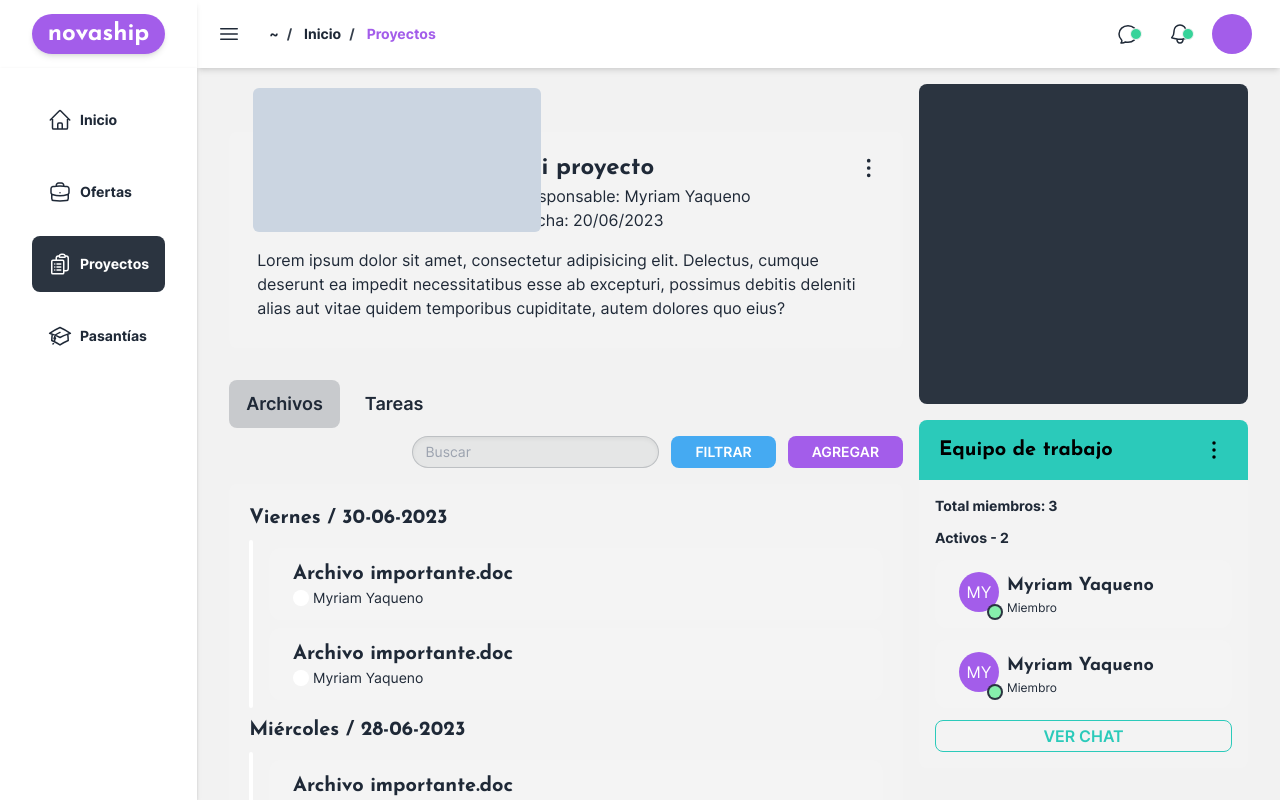
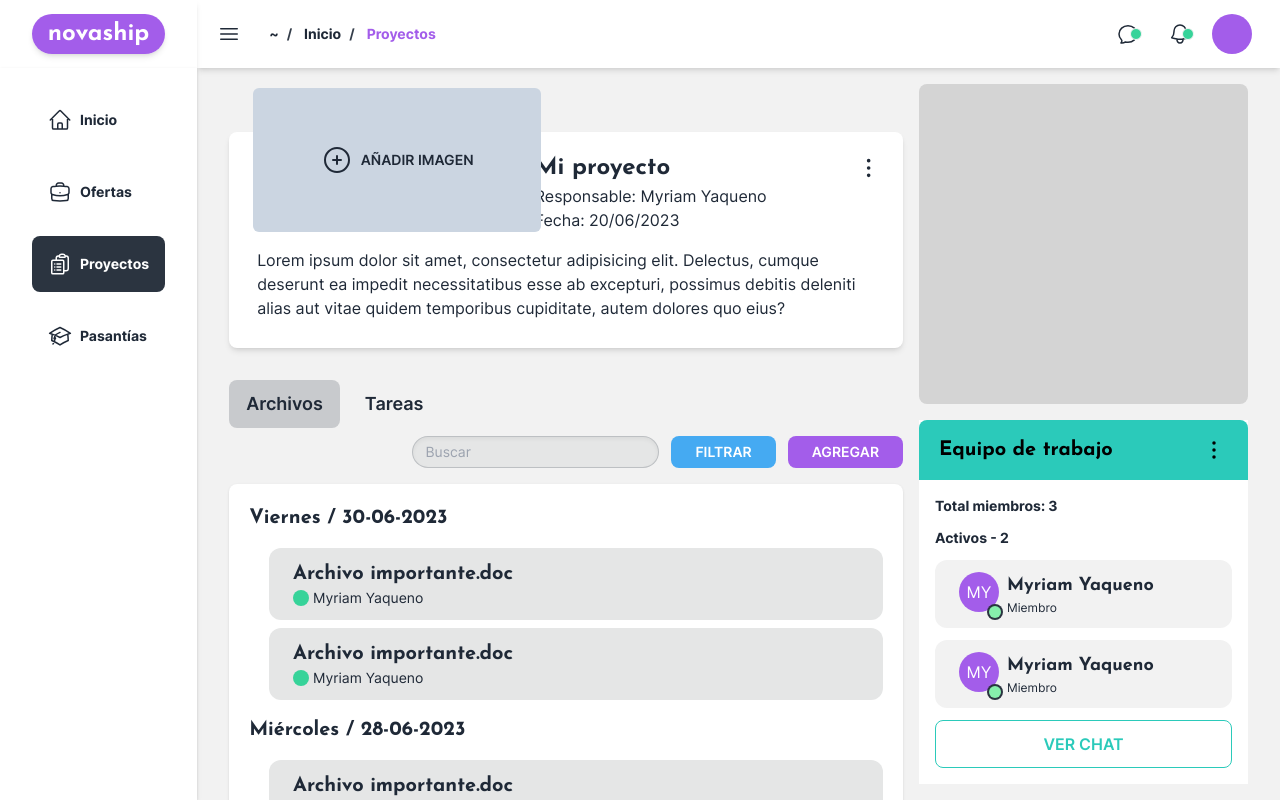
Before and after one commit to esteban-florez/novaship, a Next.js app: page /projects in a window 1280 px wide. Shown: the top 800 px of the page. Built offline with nearby package versions, Linux system fonts and the light colour scheme; no server answers.

Commit message:
updated styles on projects page

```diff
--- a/app/(main)/projects/page.tsx
+++ b/app/(main)/projects/page.tsx
@@ -19,7 +19,7 @@ export default function ProjectsPage() {
         </div>
         <div className="md:col-span-2">
           <div className="flex flex-col gap-4">
-            <div className="flex h-80 flex-col gap-2 rounded-lg bg-neutral p-5" />
+            <div className="flex h-80 flex-col gap-2 rounded-lg bg-neutral-300 p-5" />
             <TeamGroup />
           </div>
         </div>
--- a/components/projects/Archive.tsx
+++ b/components/projects/Archive.tsx
@@ -1,11 +1,11 @@
 function Doc() {
   return (
     <>
-      <div className="rounded-xl bg-white/10 px-6 py-3">
+      <div className="rounded-xl bg-base-300 px-6 py-3">
         <div className="flex flex-col">
           <h3 className="font-title text-lg font-bold sm:text-xl">Archivo importante.doc</h3>
           <div className="flex flex-row items-center gap-1">
-            <div className="h-4 w-4 rounded-full bg-white" />
+            <div className="h-4 w-4 rounded-full bg-success" />
             <p className="line-clamp-6 text-sm">Myriam Yaqueno</p>
           </div>
         </div>
@@ -17,7 +17,7 @@ function Doc() {
 export default function Archive() {
   return (
     <>
-      <div className="flex flex-col gap-2 rounded-lg bg-white/10 p-5">
+      <div className="flex flex-col gap-2 rounded-lg bg-white p-5 shadow">
         <h3 className="font-title text-lg font-bold sm:text-xl">
           Viernes / 30-06-2023
         </h3>
--- a/components/projects/ProjectDetails.tsx
+++ b/components/projects/ProjectDetails.tsx
@@ -1,13 +1,19 @@
+import { PlusCircleIcon } from '@heroicons/react/24/outline'
 import { EllipsisVerticalIcon } from '@heroicons/react/24/solid'
 
 export default function ProjectDetails() {
   return (
     <>
-      <div className="mt-12 flex flex-col gap-2 rounded-lg bg-white/10 p-5">
+      <div className="mt-12 flex flex-col gap-2 rounded-lg bg-white p-5 shadow-md">
         <div className="relative flex w-full flex-row justify-end gap-6">
-          <div className="absolute bottom-0 left-1 h-36 w-72 rounded-md bg-slate-300" />
+          <div className="absolute bottom-0 left-1 grid h-36 w-72 place-items-center rounded-md bg-slate-300">
+            <button className="btn-ghost btn">
+              <PlusCircleIcon className="h-8 w-8" />
+              <p>Añadir imagen</p>
+            </button>
+          </div>
           <div className="flex w-3/5 justify-between">
-            <div className="container pl-4">
+            <div className="container pl-8">
               <h3 className="font-title text-base font-bold sm:text-2xl">Mi proyecto</h3>
               <p className="line-clamp-6 text-base">Responsable: Myriam Yaqueno</p>
               <p className="line-clamp-6 text-base">Fecha: 20/06/2023</p>
--- a/components/projects/Team.tsx
+++ b/components/projects/Team.tsx
@@ -4,7 +4,7 @@ import AvatarIcon from '../AvatarIcon'
 function Members() {
   return (
     <>
-      <div className="rounded-xl bg-white/10 px-6 py-3">
+      <div className="rounded-xl bg-base-200 px-6 py-3">
         <div className="flex flex-row gap-2">
           <AvatarIcon username="Myriam Yaqueno" status showStatus usernameLength={2} />
           <div className="flex flex-col">
@@ -20,7 +20,7 @@ function Members() {
 export default function TeamGroup() {
   return (
     <>
-      <div className="container">
+      <div className="container bg-white">
         <header className="rounded-t-lg bg-accent px-5 py-4">
           <div className="flex justify-between align-middle">
             <h4 className="font-title text-xl font-bold text-black sm:text-xl">Equipo de trabajo</h4>
@@ -33,7 +33,7 @@ export default function TeamGroup() {
           <p className="line-clamp-6 text-sm font-bold">Activos - 2</p>
           <Members />
           <Members />
-          <button className="btn-accent btn-outline btn-sm btn w-full text-sm sm:text-base">
+          <button className="btn-accent btn-outline btn w-full sm:text-base">
             Ver chat
           </button>
         </main>
```
